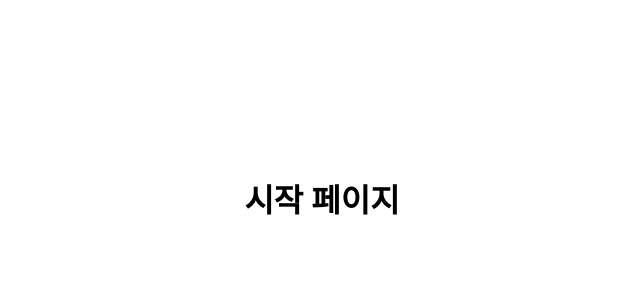
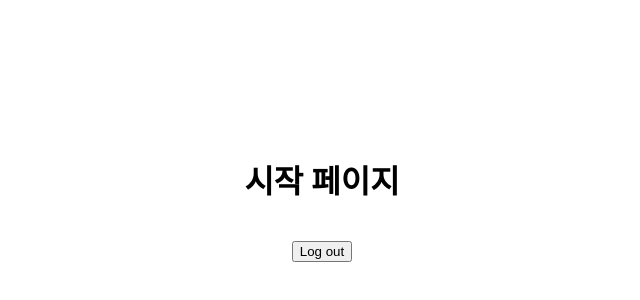
Before and after one commit to Leo-Xee/youtube-clone, a React (Create React App) app in the folder front/: page / in a window 1280 px wide. Shown: the part 210-510 px from the top of the page, without its empty margins (318-958 px from the left). Built offline with nearby package versions, Linux system fonts and the light colour scheme.

Commit message:
[UPDATE] 로그아웃 구현

```diff
--- a/front/src/_actions/user_action.js
+++ b/front/src/_actions/user_action.js
@@ -15,9 +15,16 @@ export function registerUser(dataToSubmit) {
   const request = axios
     .post('/api/users/register', dataToSubmit)
     .then((res) => res.data);
-
   return {
     type: SIGN_UP_USER,
-    payload: request, // {success: true}
+    payload: request,
   };
 }
+
+export function logoutUser() {
+  const request = axios.get('/api/users/logout').then((res) => res.data);
+  return {
+    type: SIGN_UP_USER,
+    payload: request,
+  };
+}
--- a/front/src/_reducers/user_reducer.js
+++ b/front/src/_reducers/user_reducer.js
@@ -1,4 +1,4 @@
-import { SIGN_IN, SIGN_UP_USER } from '../_actions/type';
+import { SIGN_IN, SIGN_UP_USER, SIGN_OUT_USER } from '../_actions/type';
 
 export default function userReducer(state = {}, action) {
   switch (action.type) {
@@ -6,6 +6,8 @@ export default function userReducer(state = {}, action) {
       return { ...state, loginSuccess: action.payload };
     case SIGN_UP_USER:
       return { ...state, success: action.payload };
+    case SIGN_OUT_USER:
+      return { ...state, success: action.payload };
     default:
       return state;
   }
--- a/front/src/components/views/LandingPage/LandingPage.js
+++ b/front/src/components/views/LandingPage/LandingPage.js
@@ -1,20 +1,39 @@
 import React, { useEffect } from 'react';
 import axios from 'axios';
+import { useDispatch } from 'react-redux';
+import { logoutUser } from '../../../_actions/user_action';
 
-export default function LandingPage() {
+export default function LandingPage(props) {
+  const dispatch = useDispatch();
+
   useEffect(() => {
     axios.get('/').then((res) => console.log(res));
   }, []);
+
+  const onClickHandler = (e) => {
+    e.preventDefault();
+    dispatch(logoutUser()).then((res) => {
+      if (res.payload.success) {
+        props.history.push('/');
+      } else {
+        alert('Failed to logout');
+      }
+    });
+  };
+
   return (
     <div
       style={{
         display: 'flex',
+        flexDirection: 'column',
         justifyContent: 'center',
         alignItems: 'center',
         height: '100vh',
       }}
     >
       <h1>시작 페이지</h1>
+      <br />
+      <button onClick={onClickHandler}>Log out</button>
     </div>
   );
 }
```
